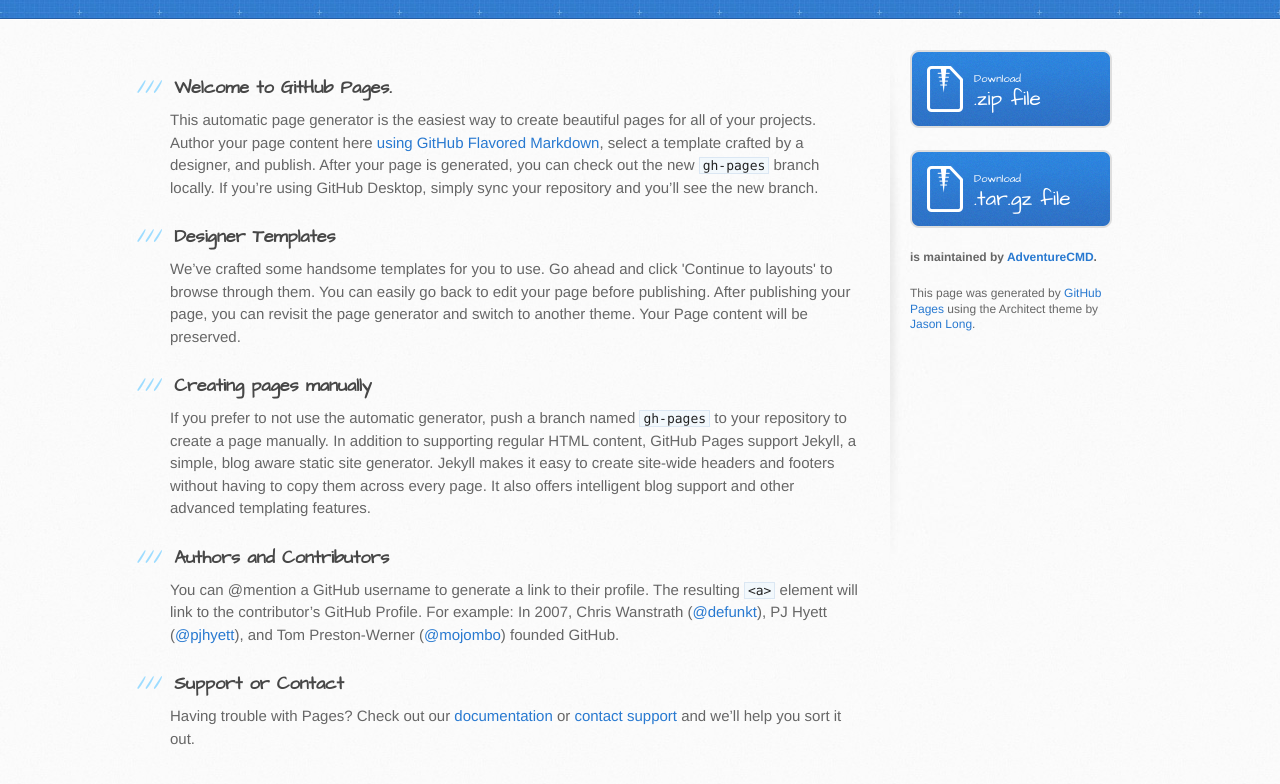
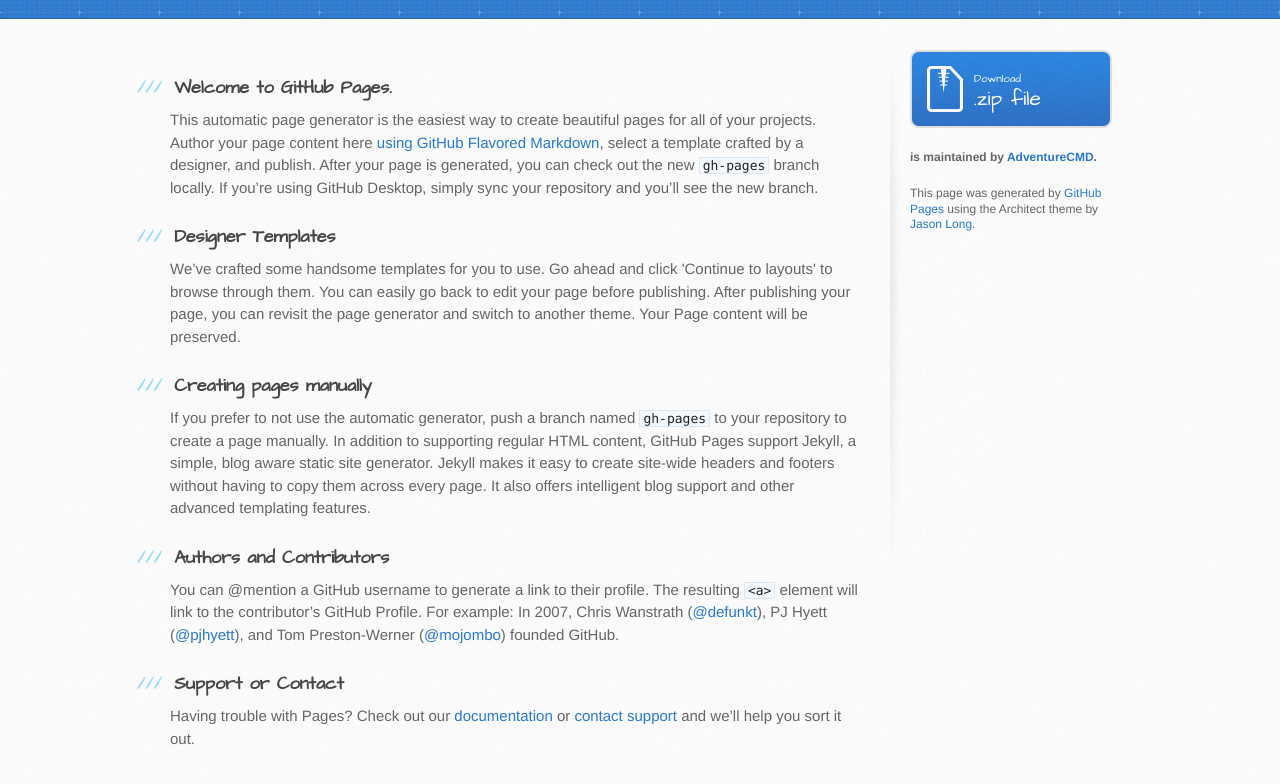
Before and after one commit to AdventureCMD/Webpage, a plain HTML site: page index.html in a window 1280 px wide. Shown: the part 148-932 px from the top of the page. Drawn offline with Linux system fonts and the light colour scheme.

Commit message:
Update index.html

```diff
--- a/index.html
+++ b/index.html
@@ -55,13 +55,9 @@
         </section>
 
         <aside id="sidebar">
-          <a href="https://github.com/AdventureCMD/Webpage/zipball/master" class="button">
+          <a href="https://drive.google.com/file/d/0B-6O8ktUmzcqZV9qUWJaTTE3elU/view?usp=sharing" class="button">
             <small>Download</small>
             .zip file
-          </a>
-          <a href="https://github.com/AdventureCMD/Webpage/tarball/master" class="button">
-            <small>Download</small>
-            .tar.gz file
           </a>
 
           <p class="repo-owner"><a href="https://github.com/AdventureCMD/Webpage"></a> is maintained by <a href="https://github.com/AdventureCMD">AdventureCMD</a>.</p>
```
